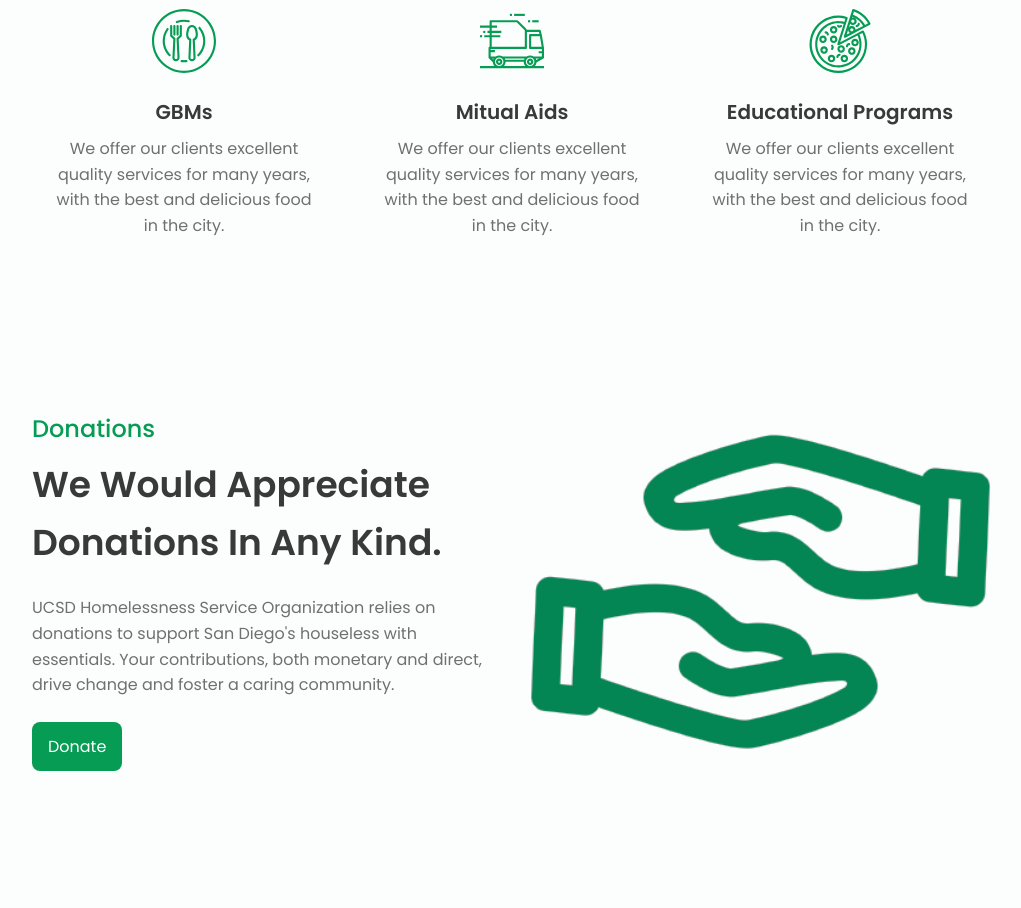
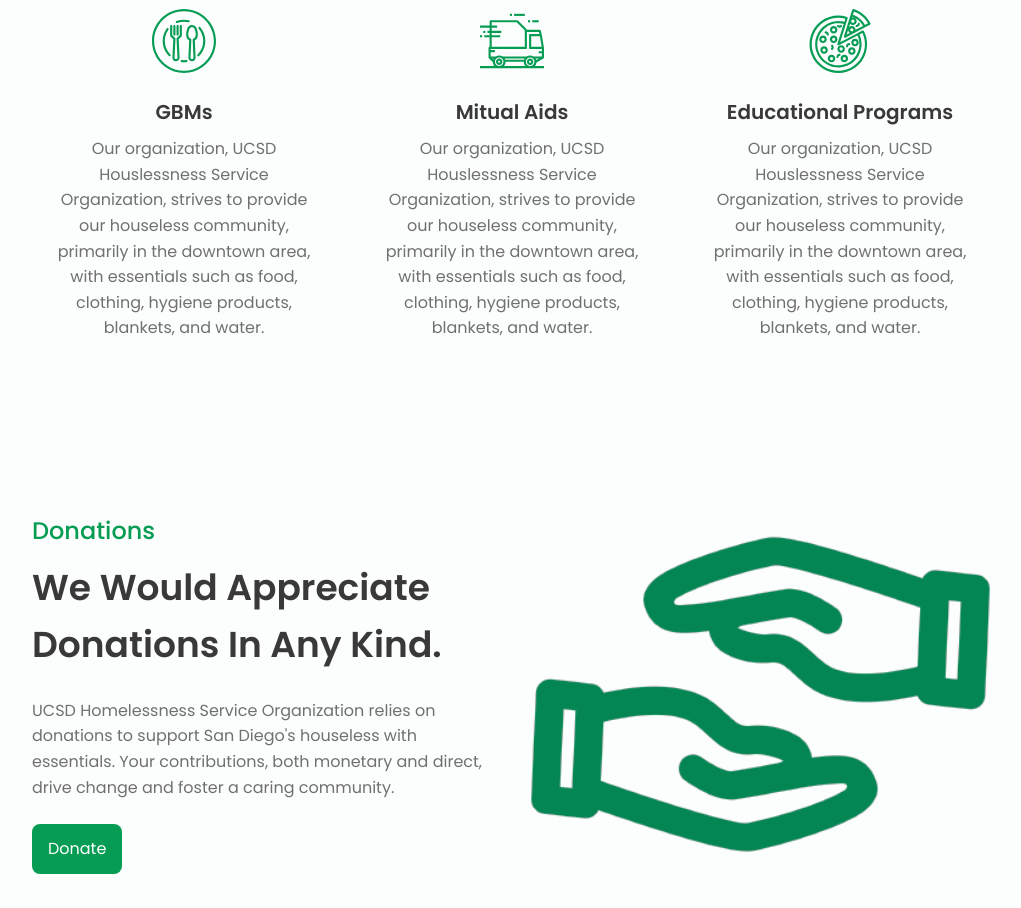
Before and after one commit to Samdopika/houselessnessNew, a plain HTML site: page index.html in a window 1280 px wide. Shown: the part 1980-2888 px from the top of the page, without its empty margins (128-1149 px from the left). Drawn offline with nearby package versions, Linux system fonts and the light colour scheme.

Commit message:
Update index.html

```diff
--- a/index.html
+++ b/index.html
@@ -147,7 +147,7 @@
                             46.6405 18.816 45.964 18.3989 45.5466Z"/>
                         </svg>
                         <h3 class="services__title">GBMs</h3>
-                        <p class="services__description">We offer our clients excellent quality services for many years, with the best and delicious food in the city.</p>
+                        <p class="services__description"> Our organization, UCSD Houslessness Service Organization, strives to provide our houseless community, primarily in the downtown area, with essentials such as food, clothing, hygiene products, blankets, and water.</p>
                     </div>
 
                     <div class="services__content">
@@ -205,7 +205,7 @@
                             </defs>
                         </svg>
                         <h3 class="services__title">Mitual Aids</h3>
-                        <p class="services__description">We offer our clients excellent quality services for many years, with the best and delicious food in the city.</p>
+                        <p class="services__description">Our organization, UCSD Houslessness Service Organization, strives to provide our houseless community, primarily in the downtown area, with essentials such as food, clothing, hygiene products, blankets, and water.</p>
                     </div>
 
                     <div class="services__content">
@@ -362,7 +362,7 @@
                                 </defs>
                         </svg>
                         <h3 class="services__title">Educational Programs</h3>
-                        <p class="services__description">We offer our clients excellent quality services for many years, with the best and delicious food in the city.</p>
+                        <p class="services__description">Our organization, UCSD Houslessness Service Organization, strives to provide our houseless community, primarily in the downtown area, with essentials such as food, clothing, hygiene products, blankets, and water.</p>
                     </div>
                 </div>
             </section>
```
